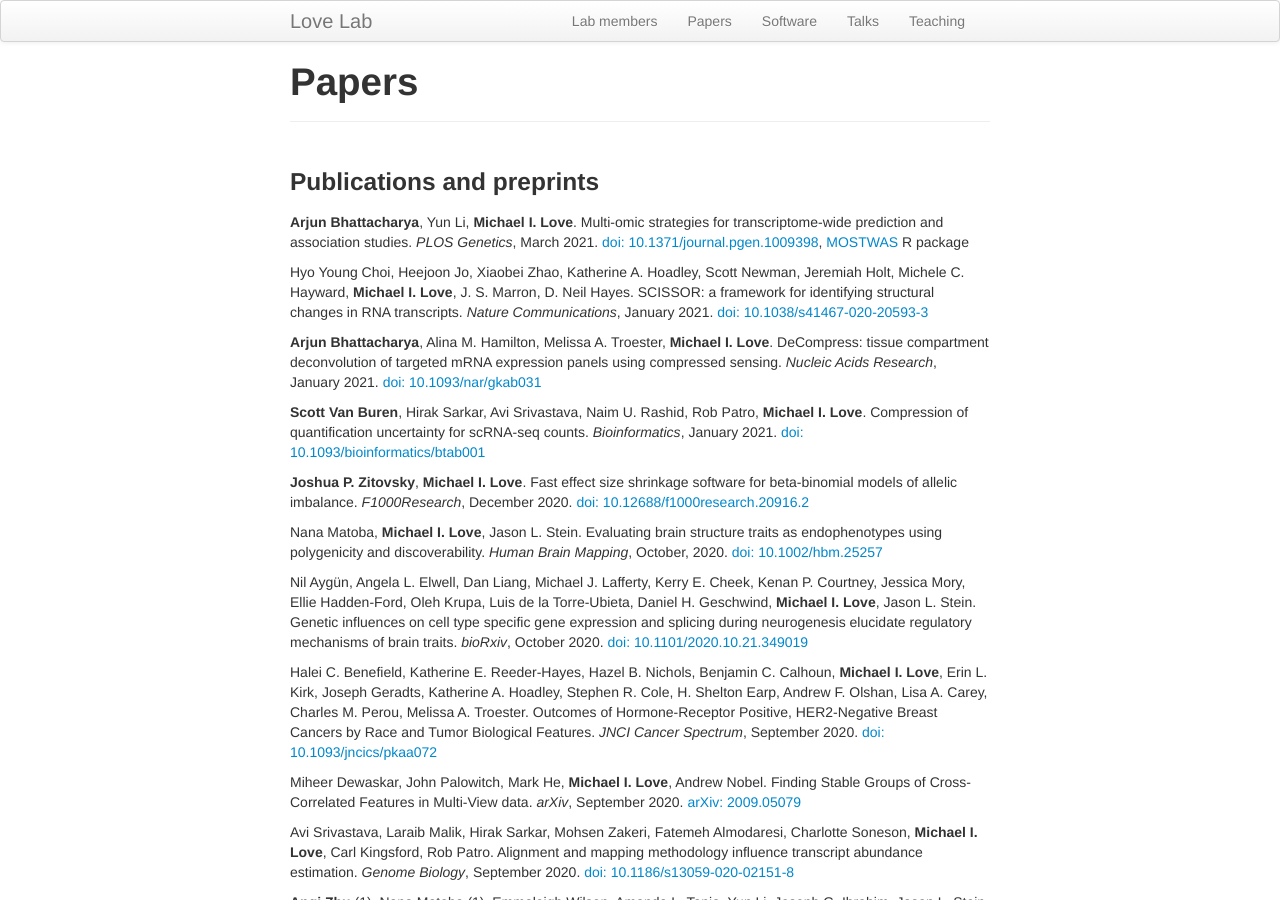
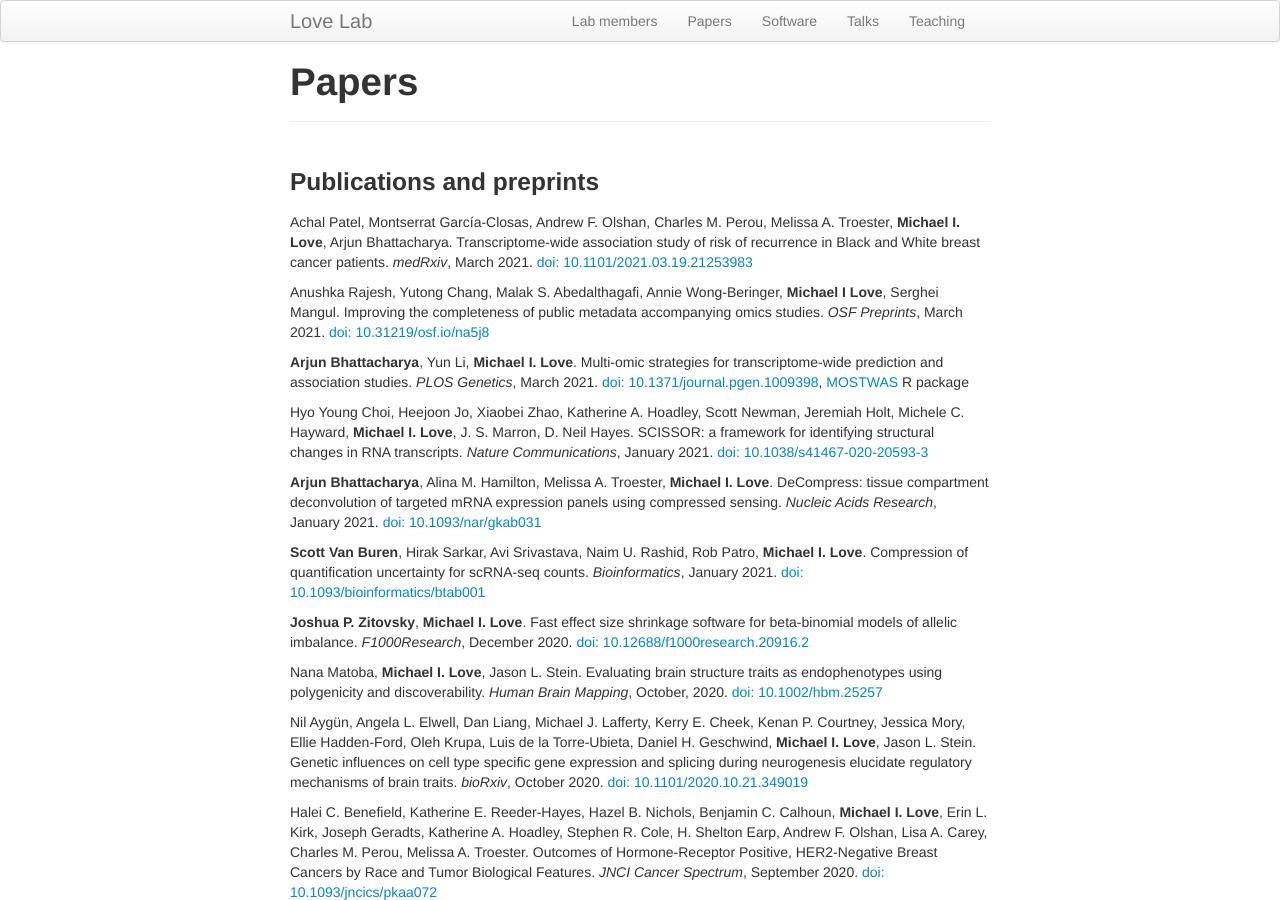
Before and after one commit to mikelove/mikelove.github.io, a Jekyll site: the page built from pages/papers.md, in a window 1280 px wide and 900 px high. Built offline with Jekyll 4.4.1, drawn with Linux system fonts in a browser that asks for light colours.

Commit message:
add two preprints

```diff
--- a/pages/papers.md
+++ b/pages/papers.md
@@ -4,6 +4,19 @@ title: "Papers"
 ---
 
 ### Publications and preprints
+
+Achal Patel, Montserrat García-Closas, Andrew F. Olshan, Charles
+M. Perou, Melissa A. Troester, **Michael I. Love**, Arjun Bhattacharya.
+Transcriptome-wide association study of risk of recurrence in Black
+and White breast cancer patients.
+*medRxiv*, March 2021.
+[doi: 10.1101/2021.03.19.21253983](https://doi.org/10.1101/2021.03.19.21253983)
+
+Anushka Rajesh, Yutong Chang, Malak S. Abedalthagafi, Annie
+Wong-Beringer, **Michael I Love**, Serghei Mangul.
+Improving the completeness of public metadata accompanying omics studies.
+*OSF Preprints*, March 2021.
+[doi: 10.31219/osf.io/na5j8](https://10.31219/osf.io/na5j8)
 
 **Arjun Bhattacharya**, Yun Li, **Michael I. Love**.
 Multi-omic strategies for transcriptome-wide prediction and association studies.
```
